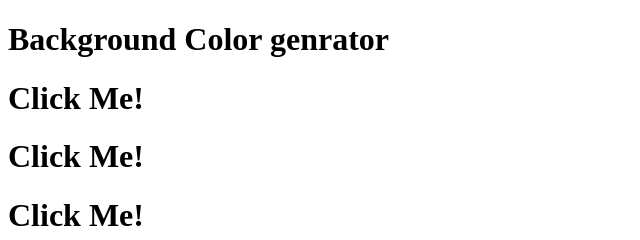
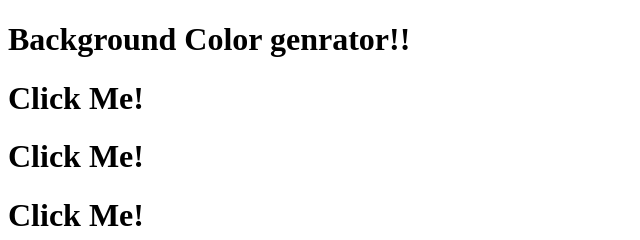
Before and after one commit to RajasBhagatkar/background-genrator, a plain HTML site: page index.html in a window 1280 px wide. Shown: the top 240 px of the page, 0-640 px from the left. Drawn offline with Linux system fonts and the light colour scheme.

Commit message:
added exclamation

```diff
--- a/index.html
+++ b/index.html
@@ -19,7 +19,7 @@
     </style>
 
 
-    <h1>Background Color genrator</h1>
+    <h1>Background Color genrator!!</h1>
 
     <h2>Adding to the work flow hope it works</h2>
 
```
